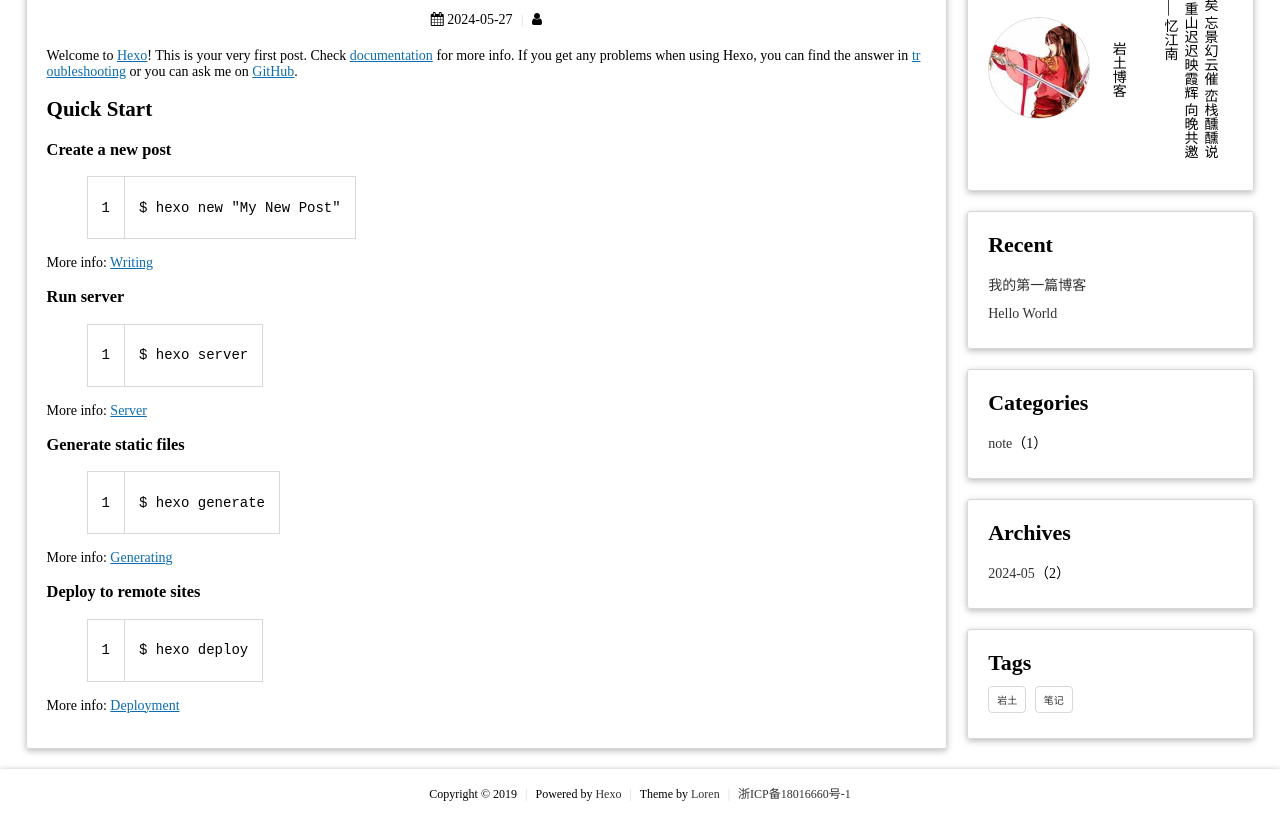
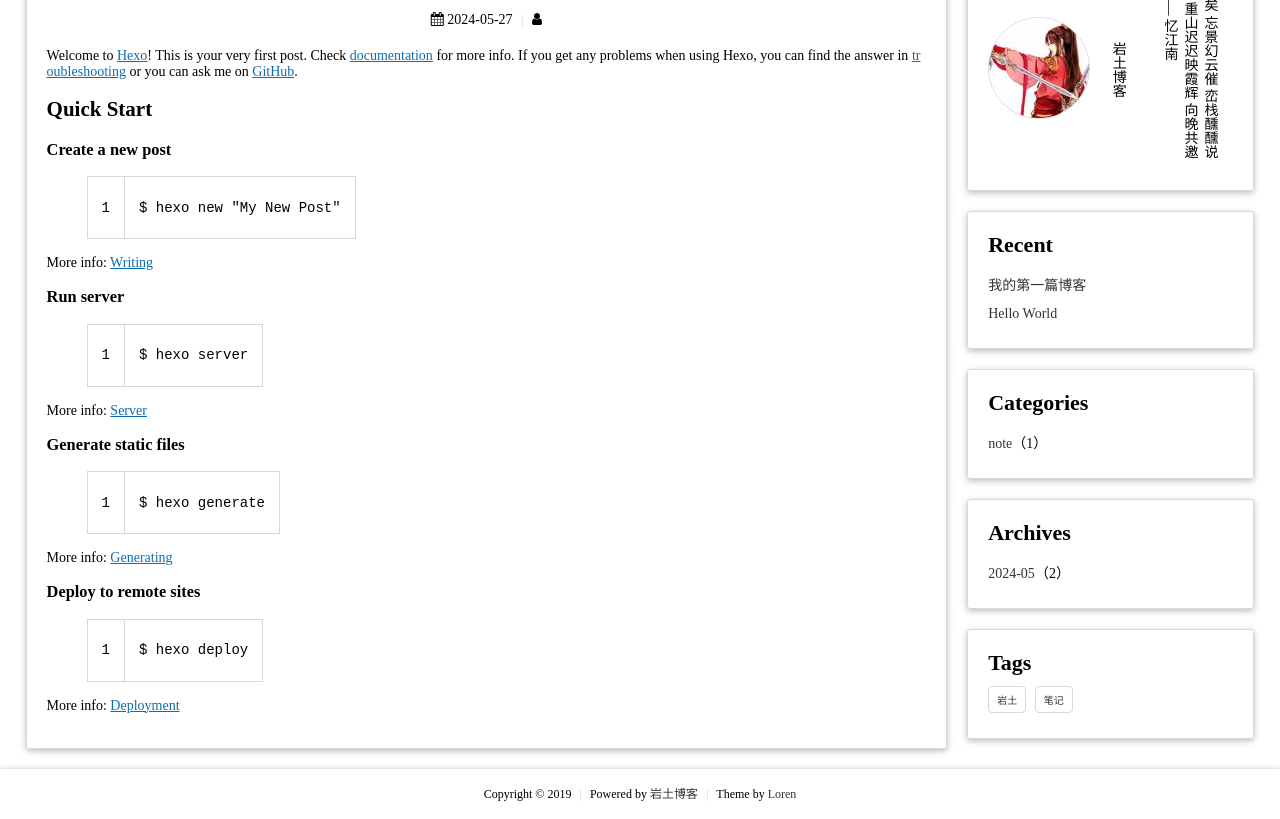
Before and after one commit to Lagran93/lagran93.github.io, a plain HTML site: page 2024/05/27/hello-world/index.html in a window 1280 px wide. Shown: the part 121-940 px from the top of the page. Drawn offline with Linux system fonts and the light colour scheme.

Commit message:
Site updated: 2024-05-27 13:41:52

```diff
--- a/2024/05/27/hello-world/index.html
+++ b/2024/05/27/hello-world/index.html
@@ -146,11 +146,9 @@
         <div class="copyright">
             <span>Copyright &copy; 2019</span>
             <span class="dotted">|</span>
-            <span>Powered by <a target="_blank" rel="noopener" href="https://hexo.io/">Hexo</a></span>
+            <span>Powered by <a target="_blank" rel="noopener" href="https://yantu.org/">岩土博客</a></span>
             <span class="dotted">|</span>
             <span>Theme by <a href="javascript:">Loren</a></span>
-            <span class="dotted">|</span>
-            <span><a target="_blank" rel="noopener" href="http://www.beian.miit.gov.cn">浙ICP备18016660号-1</a></span>
         </div>
     </div>
 </footer>
```
Also changed, not shown: 2024/05/27/my-first-post/index.html (+1 -3 lines), archives/2024/05/index.html (+1 -3 lines), archives/2024/index.html (+1 -3 lines), archives/index.html (+1 -3 lines), categories/note/index.html (+1 -3 lines), index.html (+1 -3 lines), tags/岩土/index.html (+1 -3 lines), tags/笔记/index.html (+1 -3 lines).
